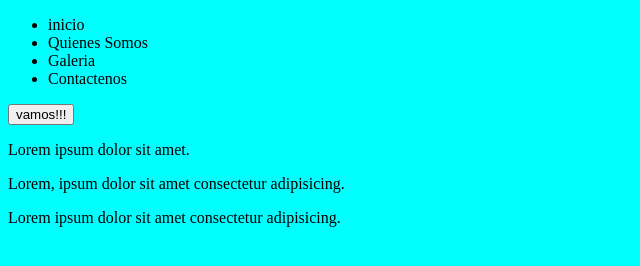
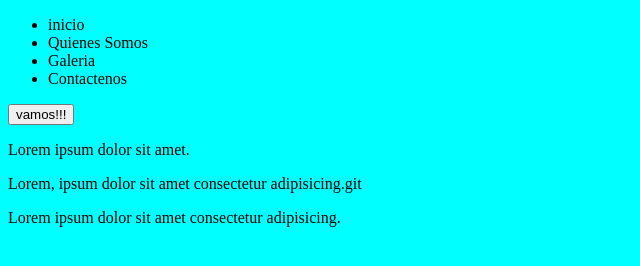
Before and after one commit to polanco13/boutiqueAdsi, a plain HTML site: page index.html in a window 1280 px wide. Shown: the full height of the page, 0-640 px from the left. Drawn offline with Linux system fonts and the light colour scheme.

Commit message:
parrafos

```diff
--- a/index.html
+++ b/index.html
@@ -17,7 +17,7 @@
     </UL>
     <input type="button" onclick="saludar()" value="vamos!!!">
     <P>Lorem ipsum dolor sit amet.</P>
-    <P>Lorem, ipsum dolor sit amet consectetur adipisicing.</P>
+    <P>Lorem, ipsum dolor sit amet consectetur adipisicing.git </P>
     <P>Lorem ipsum dolor sit amet consectetur adipisicing.</P>
 
 </body>
```
